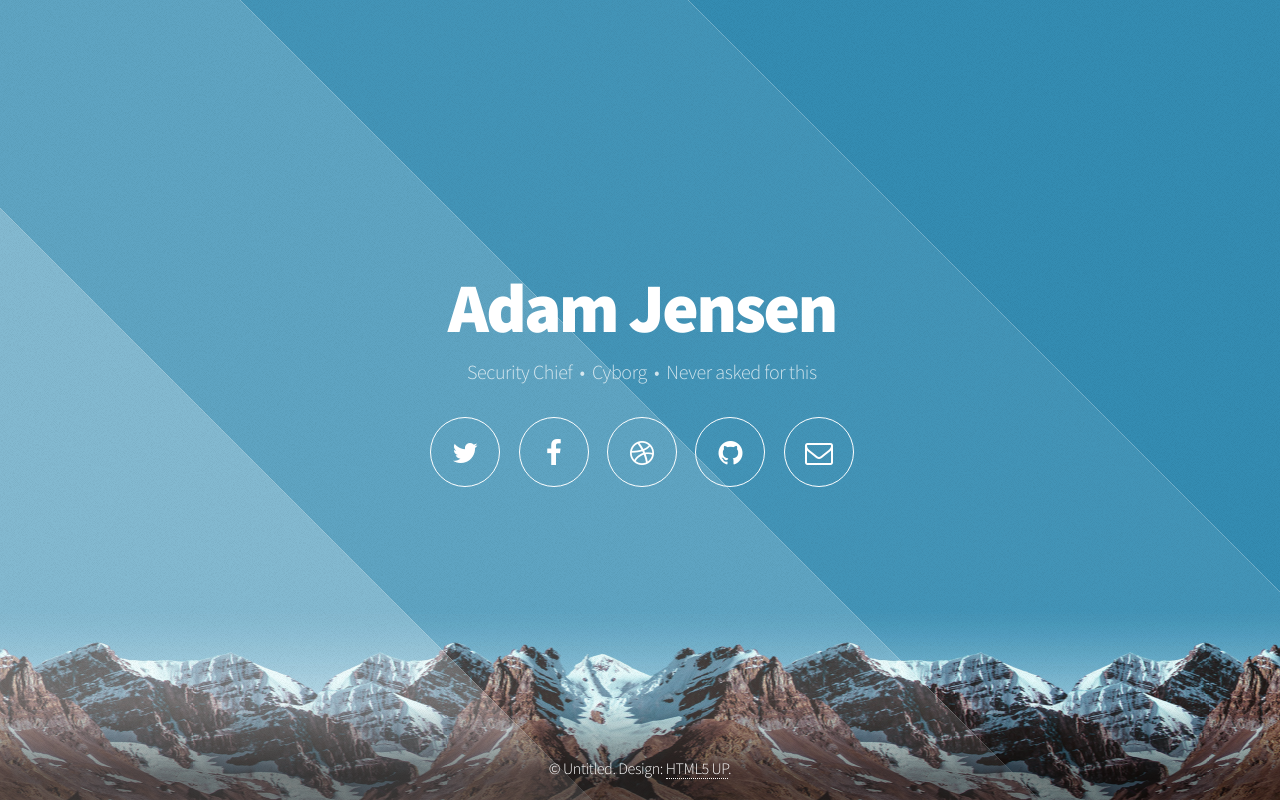
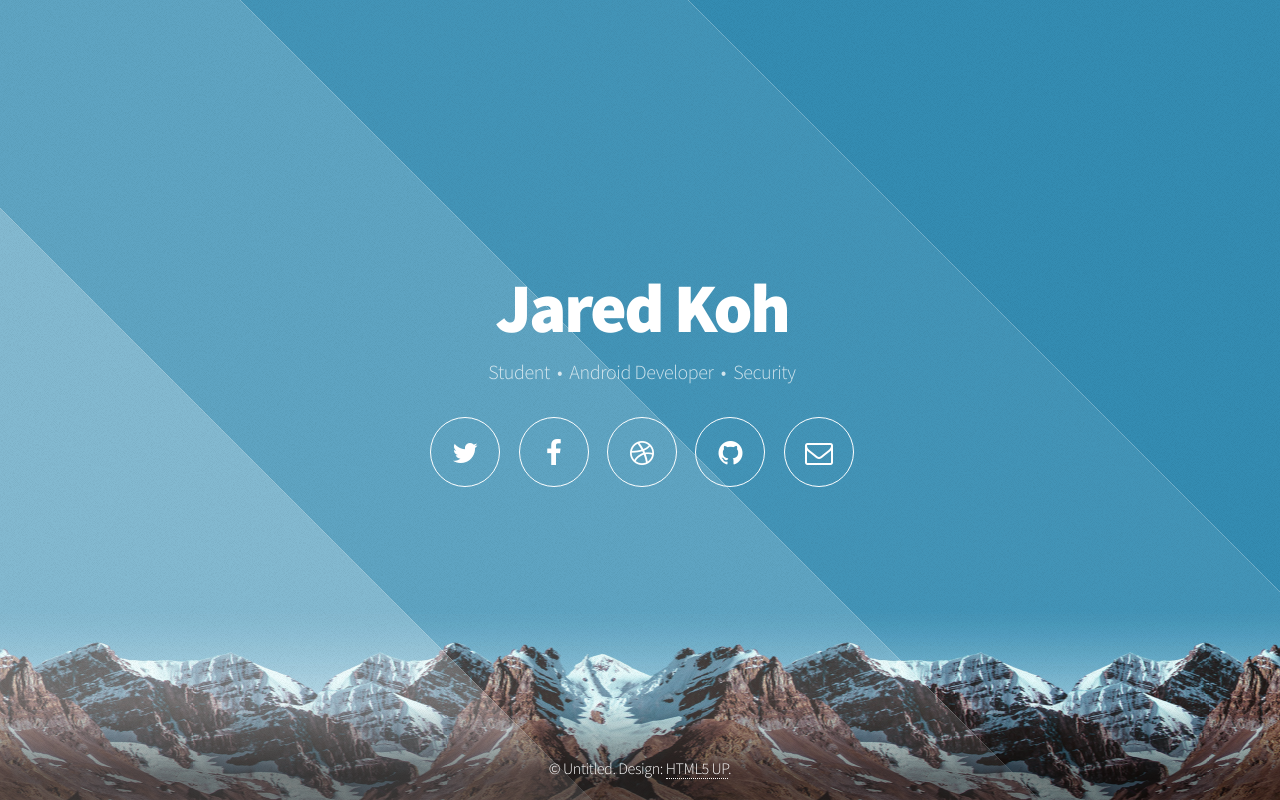
Before and after one commit to jaredkoh/jaredkoh.github.io, a plain HTML site: page index.html in a window 1280 px wide. Drawn offline with Linux system fonts and the light colour scheme.

Commit message:
Change to my details

```diff
--- a/index.html
+++ b/index.html
@@ -30,8 +30,8 @@
 
 				<!-- Header -->
 					<header id="header">
-						<h1>Adam Jensen</h1>
-						<p>Security Chief &nbsp;&bull;&nbsp; Cyborg &nbsp;&bull;&nbsp; Never asked for this</p>
+						<h1>Jared Koh</h1>
+						<p>Student &nbsp;&bull;&nbsp; Android Developer &nbsp;&bull;&nbsp; Security</p>
 						<nav>
 							<ul>
 								<li><a href="#" class="icon fa-twitter"><span class="label">Twitter</span></a></li>
```
